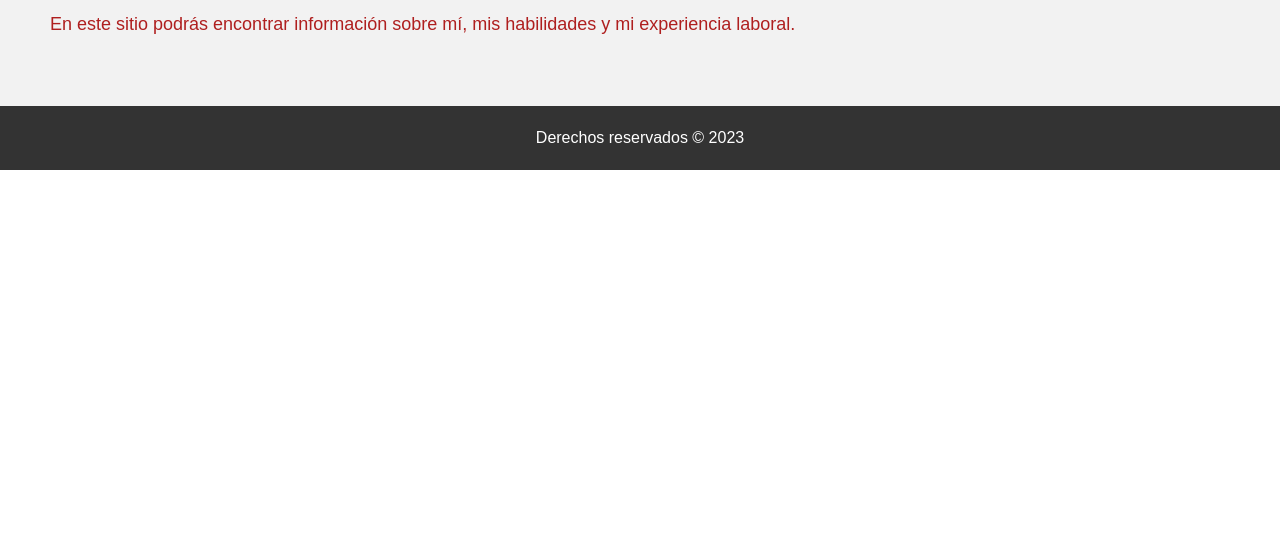
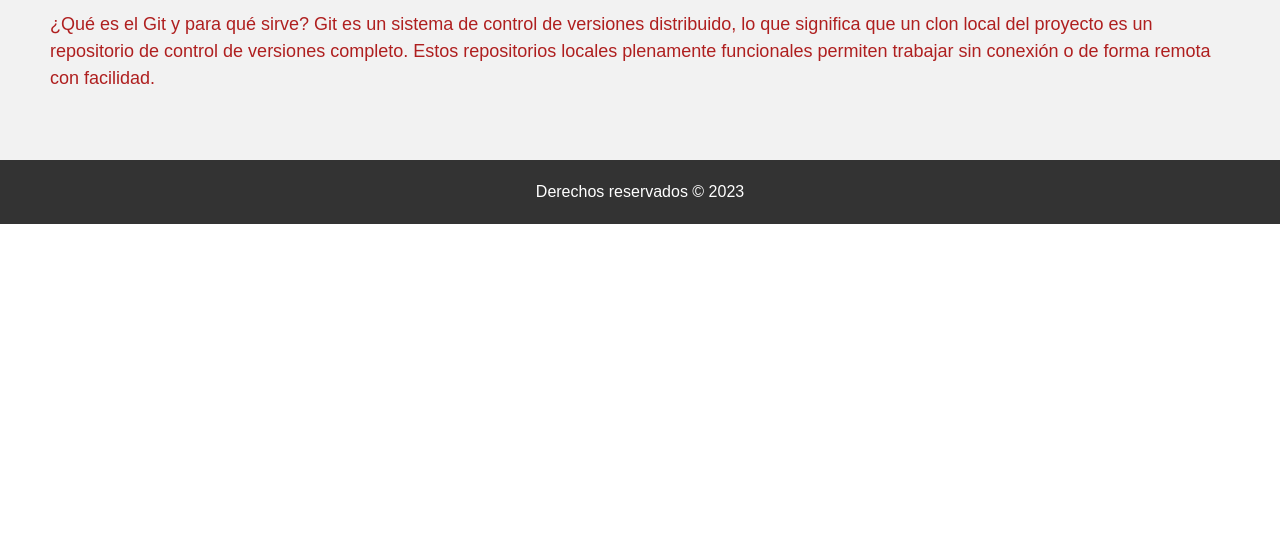
Before and after one commit to guadalupenietom-17/Tp1GIT_Guadalupe_Nieto, a plain HTML site: page index.html in a window 1280 px wide. Shown: the part 264-800 px from the top of the page. Drawn offline with Linux system fonts and the light colour scheme.

Commit message:
segundo cambio

```diff
--- a/index.html
+++ b/index.html
@@ -19,7 +19,8 @@
     <main>
       <section id="inicio">
         <h2>En este espacio podrás ver las prácticas de GIT </h2>
-        <p>En este sitio podrás encontrar información sobre mí, mis habilidades y mi experiencia laboral.</p>
+        <p> ¿Qué es el Git y para qué sirve?
+          Git es un sistema de control de versiones distribuido, lo que significa que un clon local del proyecto es un repositorio de control de versiones completo. Estos repositorios locales plenamente funcionales permiten trabajar sin conexión o de forma remota con facilidad.</p>
       </section>
     </main>
 
```
